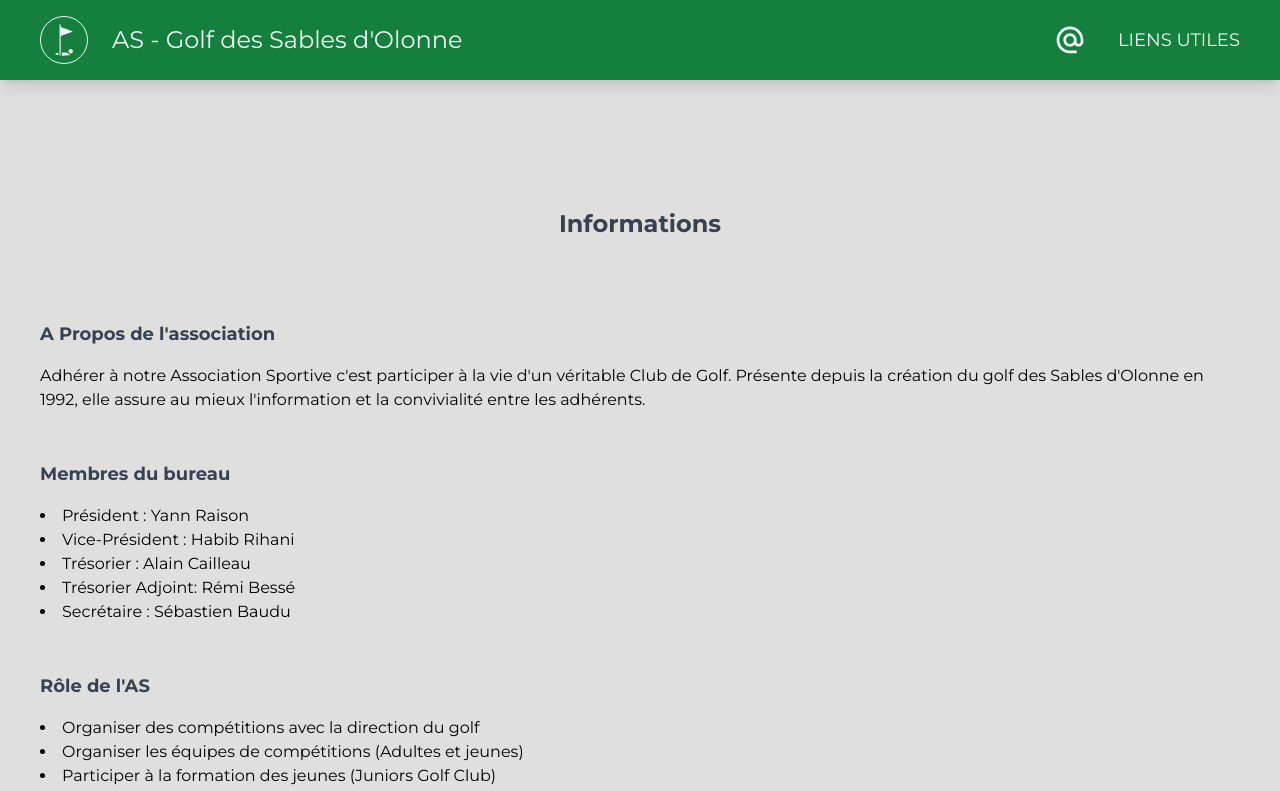
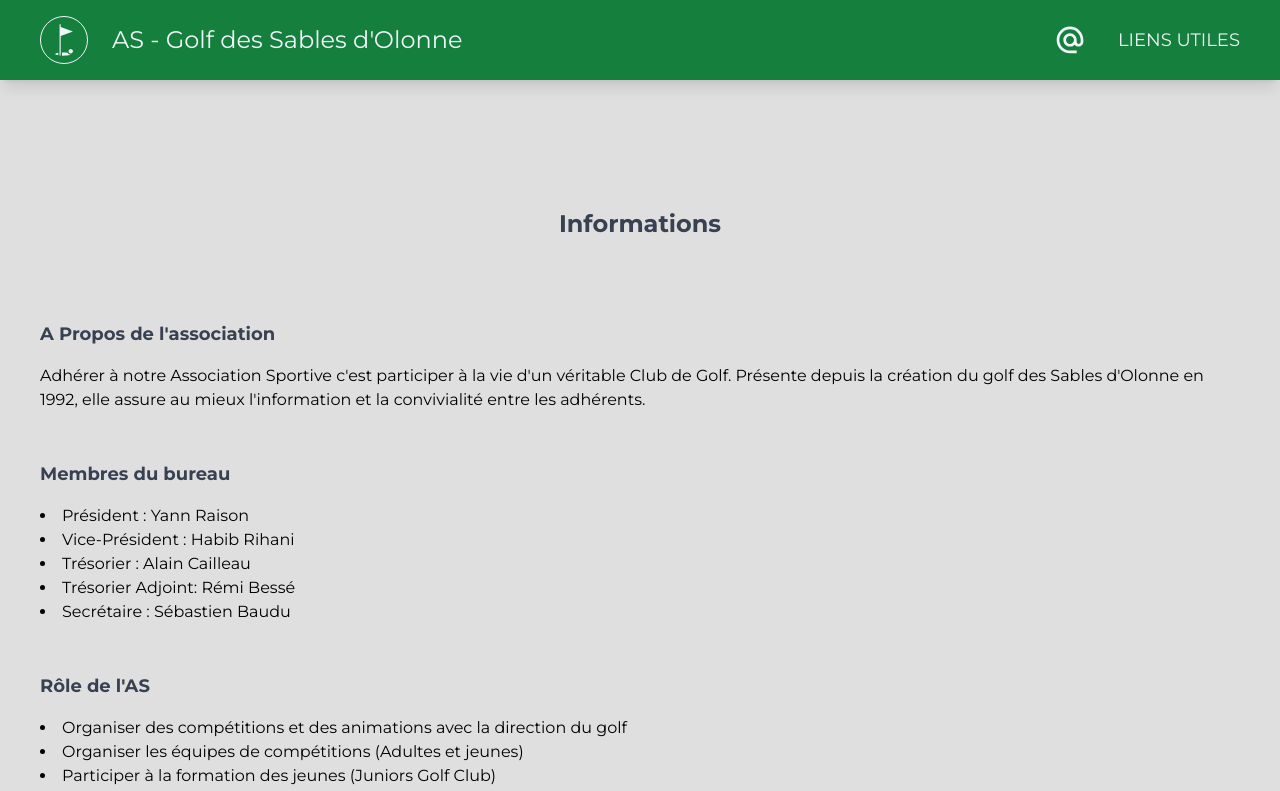
Before and after one commit to arlbdt/As-Golf-Olonnes, a Next.js app: page /contact in a window 1280 px wide. Shown: the top 791 px of the page. Built offline with nearby package versions, Linux system fonts and the light colour scheme.

Commit message:
Update contact.jsx (add "animations")

```diff
--- a/pages/contact.jsx
+++ b/pages/contact.jsx
@@ -73,7 +73,7 @@ const Contact = () => {
         <div className="mb-12">
           <h5 className="text-lg font-semibold text-gray-700">Rôle de l'AS</h5>
           <ul className=" my-4 list-disc list-inside">
-            <li>Organiser des compétitions avec la direction du golf</li>
+            <li>Organiser des compétitions et des animations avec la direction du golf</li>
             <li>Organiser les équipes de compétitions (Adultes et jeunes)</li>
             <li>Participer à la formation des jeunes (Juniors Golf Club)</li>
             <li>
```
